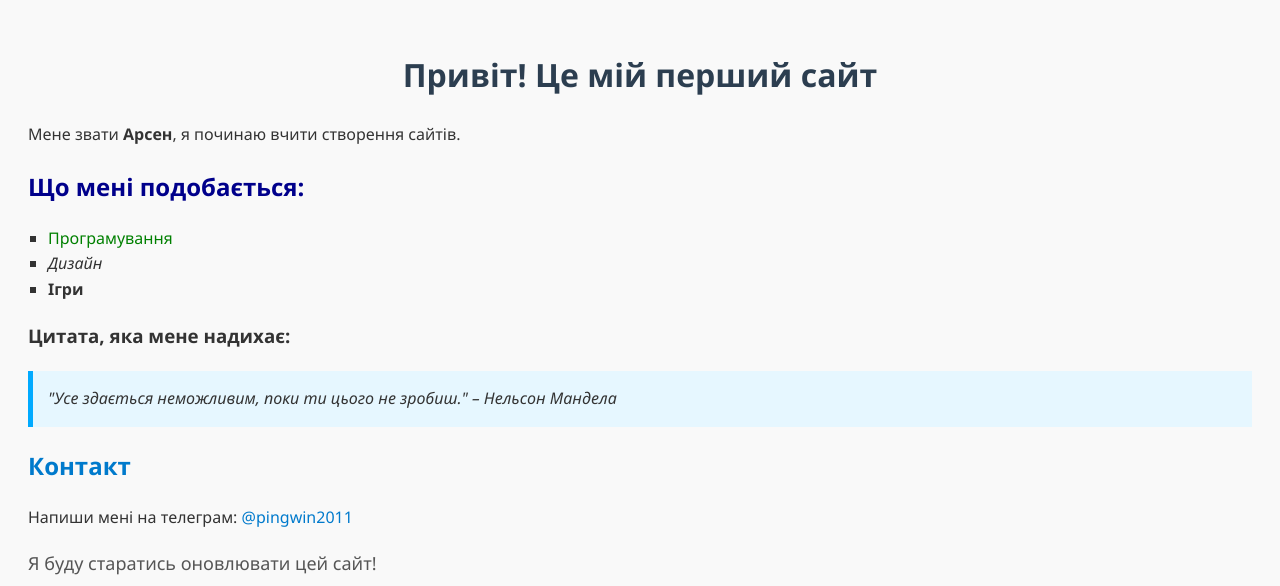
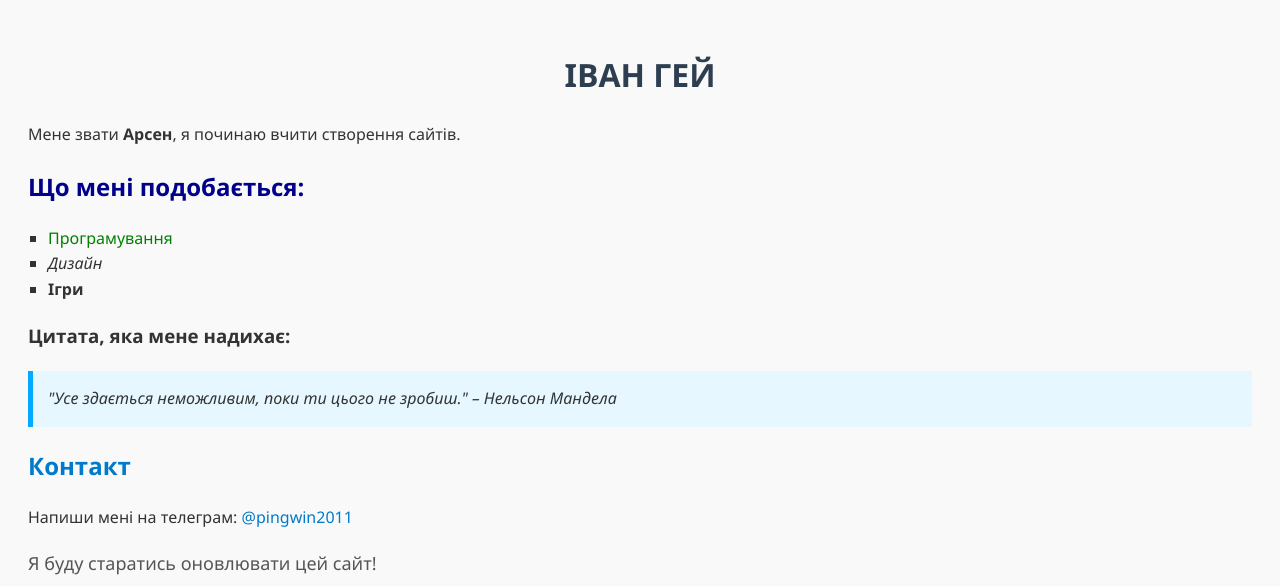
Before and after one commit to Arsen2011975/me-site, a plain HTML site: page index.html in a window 1280 px wide. Shown: the top 586 px of the page. Drawn offline with Linux system fonts and the light colour scheme.

Commit message:
Update index.html

```diff
--- a/index.html
+++ b/index.html
@@ -3,7 +3,7 @@
 <head>
   <meta charset="UTF-8" />
   <meta name="viewport" content="width=device-width, initial-scale=1.0" />
-  <title>іван гей</title>
+  <title>Це мій сайт </title>
   <link rel="stylesheet" href="style.css" />
   <style>
     .about-container {
@@ -38,7 +38,7 @@
   </style>
 </head>
 <body>
-  <h1>Привіт! Це мій перший сайт</h1>
+  <h1>ІВАН ГЕЙ</h1>
 
   <p>Мене звати <strong>Арсен</strong>, я починаю вчити створення сайтів.</p>
 
```
